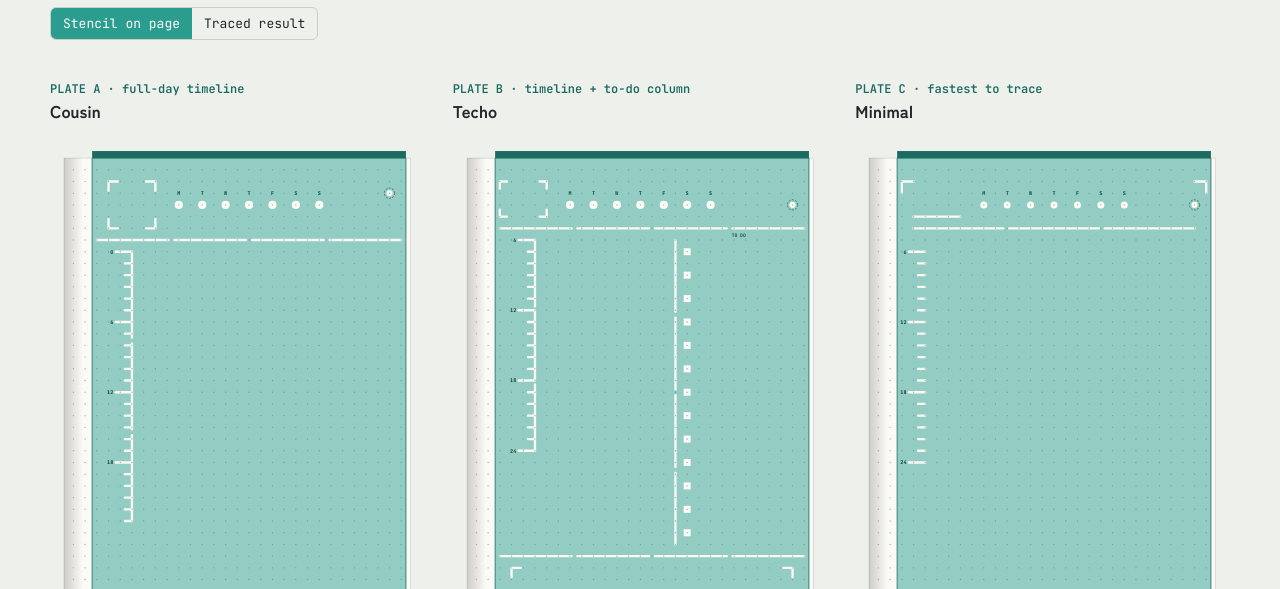
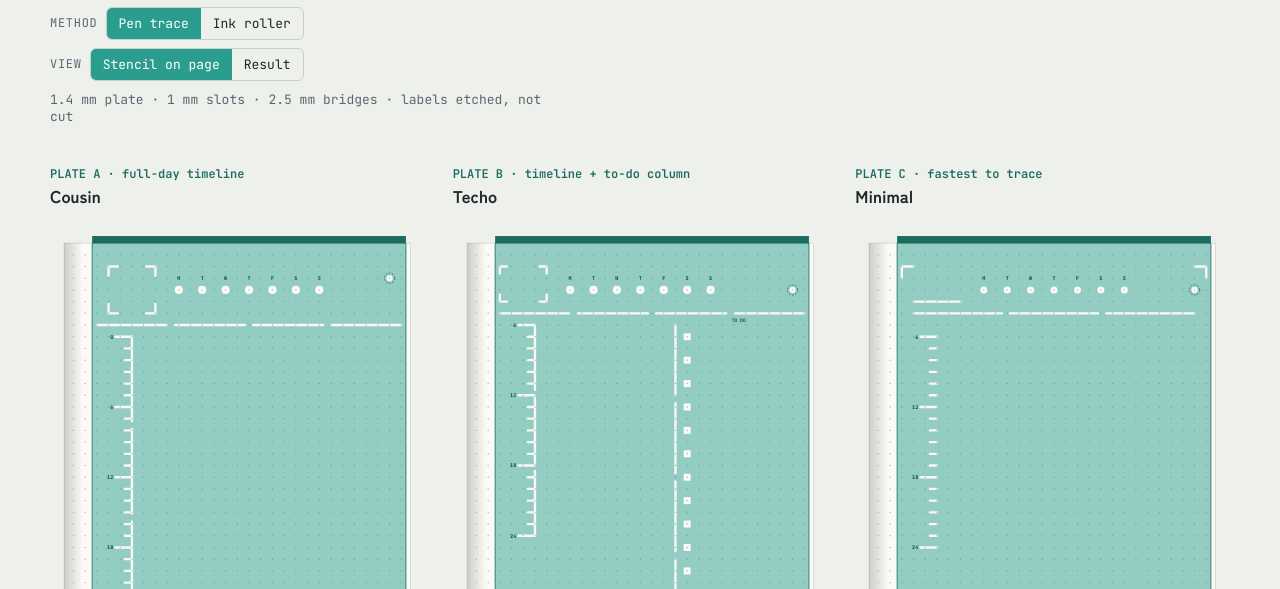
Before and after one commit to schwagner/bujoCalendar, a plain HTML site: page mockups/index.html in a window 1280 px wide. Shown: the part 211-800 px from the top of the page. Drawn offline with Linux system fonts and the light colour scheme; a web font is replaced by a local one.

Commit message:
Mockups: add ink-roller variant with bridged rings and stencil numerals

```diff
--- a/mockups/index.html
+++ b/mockups/index.html
@@ -1,8 +1,8 @@
 <title>Daily Spread Stencil</title>
 <meta name="claude:viewport-fit-sides" content="cover">
-<link rel="stylesheet" href="https://fonts.googleapis.com/css2?family=Zen+Kaku+Gothic+New:wght@400;700&family=JetBrains+Mono:wght@400;600&display=swap">
+<link rel="stylesheet" href="https://fonts.googleapis.com/css2?family=Zen+Kaku+Gothic+New:wght@400;700&family=JetBrains+Mono:wght@400;600&family=Allerta+Stencil&display=swap">
 <style>
-/* Layout: a short intro, three A5 plates side by side (wrap to one column), then the lip section and open questions. */
+/* Layout: a short intro with method/view toggles, three A5 plates side by side (wrap to one column), then the lip section and open questions. */
 :root {
   --bg: #eef0ec;
   --fg: #22262a;
@@ -17,6 +17,7 @@
   --card: #f8f9f6;
   --f-display: "Zen Kaku Gothic New", "Hiragino Sans", "Noto Sans JP", system-ui, sans-serif;
   --f-mono: "JetBrains Mono", ui-monospace, "SFMono-Regular", Menlo, monospace;
+  --f-stencil: "Allerta Stencil", "Stencil", "Arial Black", sans-serif;
 }
 @media (prefers-color-scheme: dark) { :root:not([data-theme="light"]) {
   --bg: #171a1c; --fg: #e4e7e3; --muted: #9aa39f; --rule: #343a3d; --paper: #e9e7df; --dot: #9a9e98;
@@ -35,11 +36,14 @@ h3 { font-size: 17px; margin: 0; }
 p { margin: 0; }
 .eyebrow { font-family: var(--f-mono); font-size: 12px; letter-spacing: .08em; text-transform: uppercase; color: var(--muted); }
 .lede { color: var(--muted); }
-.controls { display: flex; flex-wrap: wrap; gap: 8px; align-items: center; }
+.controls { display: flex; flex-wrap: wrap; gap: 8px 16px; align-items: center; }
+.controls label { font: 12px var(--f-mono); letter-spacing: .06em; text-transform: uppercase; color: var(--muted); }
+.ctl { display: flex; gap: 8px; align-items: center; }
 .seg { display: inline-flex; border: 1px solid var(--rule); border-radius: 6px; overflow: hidden; }
 .seg button { font: 500 13px var(--f-mono); padding: 7px 12px; border: 0; background: transparent; color: var(--fg); cursor: pointer; }
 .seg button[aria-pressed="true"] { background: var(--stencil); color: #fff; }
 .seg button:focus-visible { outline: 2px solid var(--stencil); outline-offset: -2px; }
+.spec { font: 13px var(--f-mono); color: var(--muted); }
 .plates { display: grid; grid-template-columns: repeat(auto-fit, minmax(300px, 1fr)); gap: 28px; }
 .plate { display: grid; gap: 12px; align-content: start; min-width: 0; }
 .plate svg { width: 100%; height: auto; display: block; }
@@ -63,11 +67,22 @@ ol.q { margin: 0; padding-left: 20px; display: grid; gap: 8px; max-width: 72ch;
     <h1>Daily spread stencil, three directions</h1>
     <p class="lede">Each plate is drawn to scale in millimetres over an A5 page. Every slot sits on the 5 mm dot pitch. The dark band at the top is the lip that hooks over the page edge. Gaps in long slots are bridges that hold the stencil together; you close them by hand.</p>
     <div class="controls">
-      <div class="seg" role="group" aria-label="View">
-        <button id="v-stencil" aria-pressed="true">Stencil on page</button>
-        <button id="v-ink" aria-pressed="false">Traced result</button>
+      <div class="ctl">
+        <label for="m-trace">Method</label>
+        <div class="seg" role="group" aria-label="Method">
+          <button id="m-trace" aria-pressed="true">Pen trace</button>
+          <button id="m-roll" aria-pressed="false">Ink roller</button>
+        </div>
+      </div>
+      <div class="ctl">
+        <label for="v-plate">View</label>
+        <div class="seg" role="group" aria-label="View">
+          <button id="v-plate" aria-pressed="true">Stencil on page</button>
+          <button id="v-ink" aria-pressed="false">Result</button>
+        </div>
       </div>
     </div>
+    <p class="spec" id="spec"></p>
   </header>
 
   <div class="plates" id="plates"></div>
@@ -89,7 +104,7 @@ ol.q { margin: 0; padding-left: 20px; display: grid; gap: 8px; max-width: 72ch;
           <!-- stencil plate + lip -->
           <path d="M -1.6 -1.4 L 70 -1.4 L 70 0 L 0.2 0 L 0.2 0 L -0.2 0 L -0.2 3 L -1.6 3 Z" fill="var(--stencil)" stroke="var(--stencil-edge)" stroke-width=".15"/>
           <g class="svg-label" font-size="1.7">
-            <text x="20" y="-3">plate 1.4 mm, slots cut through</text>
+            <text x="16" y="-3">plate 1.4 mm (trace) · 0.6 mm (roller)</text>
             <text x="-15" y="5.2">lip</text>
             <text x="-15" y="7.2">3 mm drop</text>
             <text x="24" y="7">book block (pages)</text>
@@ -101,10 +116,10 @@ ol.q { margin: 0; padding-left: 20px; display: grid; gap: 8px; max-width: 72ch;
       </div>
       <div style="display:grid;gap:12px">
         <p>The lip is a fence on the underside. It drops about 3 mm and butts against the top edge of the whole text block, so it registers every page the same way. This sets vertical position.</p>
-        <p>Horizontal position comes from the two round registration windows. Slide the stencil left or right until a printed dot sits centred in each window, then draw.</p>
+        <p>Horizontal position comes from the two round registration windows. Slide the stencil left or right until a printed dot sits centred in each window, then draw. With a roller, roll from the foot of the page toward the lip so the stroke pushes the stencil into its seat.</p>
         <dl>
-          <dt>Plate</dt><dd>1.4 mm PETG or PLA, slots 1.0 mm wide (fits 0.3–0.5 mm fineliners)</dd>
-          <dt>Bridges</dt><dd>2.5 mm, roughly every 40 mm on long slots</dd>
+          <dt>Pen trace</dt><dd>1.4 mm plate, 1.0 mm slots (fits 0.3–0.5 mm fineliners), 2.5 mm bridges, etched labels</dd>
+          <dt>Ink roller</dt><dd>0.6 mm plate, 1.3 mm slots with a 45° bevel on the top edge, 1.0 mm bridges, circles and boxes cut as bridged rings, numbers and letters cut through in a stencil face</dd>
           <dt>Spine side</dt><dd>Plate stops 12 mm from the gutter so it lies flat on a hardcover</dd>
           <dt>Grid offset</dt><dd>Assumed dots at x = 4 + 5n, y = 5 + 5n. This will be a parameter in the SCAD.</dd>
         </dl>
@@ -116,9 +131,10 @@ ol.q { margin: 0; padding-left: 20px; display: grid; gap: 8px; max-width: 72ch;
     <h2>Decisions before the SCAD</h2>
     <ol class="q">
       <li>Which plate, or which parts to combine.</li>
+      <li>Pen, roller, or both from one SCAD file with a mode switch.</li>
       <li>Left-hand pages: a mirrored second print, or a lip that drops on both faces so one stencil flips?</li>
       <li>Where your notebook's dots actually start from the top and outer edges. One measurement each is enough.</li>
-      <li>Engraved hour numbers and day letters (raised or recessed on the top face), or plain?</li>
+      <li>For pen tracing: etched hour numbers and day letters on the top face, or a plain plate?</li>
     </ol>
   </section>
 </div>
@@ -127,29 +143,55 @@ ol.q { margin: 0; padding-left: 20px; display: grid; gap: 8px; max-width: 72ch;
 const PAGE = { w: 148, h: 210 };
 const GRID = { pitch: 5, ox: 4, oy: 5 };
 const ST = { x0: 12, x1: 146, y0: 0, y1: 208, lip: 3 };
-const SLOT = 1.0, BRIDGE = 2.5, SPAN = 40;
+const MODES = {
+  trace: { slot: 1.0, bridge: 2.5, span: 40, roll: false, plate: 1.4 },
+  roll:  { slot: 1.3, bridge: 1.0, span: 40, roll: true,  plate: 0.6 },
+};
+let CFG = MODES.trace;
+
+// Centreline gap between slot ends; round end caps eat half a slot width on each side.
+const gap = () => CFG.bridge + CFG.slot;
 
 // Split a straight slot into bridged segments.
 function slot(x1, y1, x2, y2) {
   const L = Math.hypot(x2 - x1, y2 - y1);
-  if (L <= SPAN + 5) return [{ t: "poly", p: [[x1, y1], [x2, y2]] }];
-  const n = Math.ceil(L / SPAN), seg = (L - (n - 1) * BRIDGE) / n, ux = (x2 - x1) / L, uy = (y2 - y1) / L;
+  if (L <= CFG.span + 5) return [{ t: "poly", p: [[x1, y1], [x2, y2]] }];
+  const n = Math.ceil(L / CFG.span), g = gap(), seg = (L - (n - 1) * g) / n, ux = (x2 - x1) / L, uy = (y2 - y1) / L;
   const out = [];
   for (let i = 0; i < n; i++) {
-    const a = i * (seg + BRIDGE), b = a + seg;
+    const a = i * (seg + g), b = a + seg;
     out.push({ t: "poly", p: [[x1 + ux * a, y1 + uy * a], [x1 + ux * b, y1 + uy * b]] });
   }
   return out;
 }
 const poly = (...p) => ({ t: "poly", p });
-const hole = (x, y, r) => ({ t: "hole", x, y, r });
-const reg = (x, y) => ({ t: "reg", x, y, r: 1.3 });
-const sq = (x, y, s) => ({ t: "sq", x, y, s });
-const txt = (x, y, s, size = 2.2, anchor = "middle") => ({ t: "txt", x, y, s, size, anchor });
+const reg = (x, y) => ({ t: "reg", x, y, r: CFG.roll ? 1.8 : 1.3 });
+const txt = (x, y, s, size = 2.2, anchor = "middle") => ({ t: "txt", x, y, s, size: CFG.roll ? size * 1.35 : size, anchor });
+
+// A round hole for tracing; a ring slot with three bridges for rolling.
+function hole(x, y, r) {
+  if (!CFG.roll) return [{ t: "hole", x, y, r }];
+  const R = r + 0.3, da = gap() / R, arc = (2 * Math.PI - 3 * da) / 3, out = [];
+  for (let i = 0; i < 3; i++) {
+    const a0 = -Math.PI / 2 + da / 2 + i * (arc + da), p = [];
+    for (let k = 0; k <= 12; k++) { const a = a0 + arc * k / 12; p.push([x + R * Math.cos(a), y + R * Math.sin(a)]); }
+    out.push({ t: "poly", p });
+  }
+  return out;
+}
+// A square hole for tracing; four corner Ls with mid-side bridges for rolling.
+function sq(x, y, s) {
+  if (!CFG.roll) return [{ t: "sq", x, y, s }];
+  const h = (s + 2) / 2, a = h - gap() / 2;
+  return [
+    poly([x - h, y - h + a], [x - h, y - h], [x - h + a, y - h]), poly([x + h - a, y - h], [x + h, y - h], [x + h, y - h + a]),
+    poly([x - h, y + h - a], [x - h, y + h], [x - h + a, y + h]), poly([x + h - a, y + h], [x + h, y + h], [x + h, y + h - a]),
+  ];
+}
+
 const DAYS = ["M", "T", "W", "T", "F", "S", "S"];
-
 function days(x0, y, step = 10, r = 1.75) {
-  return DAYS.flatMap((d, i) => [hole(x0 + i * step, y, r), txt(x0 + i * step, y - 4.2, d)]);
+  return DAYS.flatMap((d, i) => [...hole(x0 + i * step, y, r), txt(x0 + i * step, y - 4.2, d)]);
 }
 function corners(x0, y0, x1, y1, a) {
   return [poly([x0, y0 + a], [x0, y0], [x0 + a, y0]), poly([x1 - a, y0], [x1, y0], [x1, y0 + a]),
@@ -166,7 +208,7 @@ function timeline(x, yStart, hFrom, hTo, rail) {
   return els;
 }
 
-const VARIANTS = [
+const variants = () => [
   {
     id: "A", name: "Cousin", tag: "full-day timeline",
     notes: ["24-hour rail, 0–23, one hour per row", "Date box and day-of-week circles", "Wide free area to the right", "Quote rule near the foot of the page"],
@@ -188,8 +230,8 @@ const VARIANTS = [
       ...slot(14, 30, 144, 30),
       ...timeline(29, 35, 6, 24, true),
       ...slot(89, 35, 89, 165),
-      txt(116, 33.6, "TO DO", 2),
-      ...Array.from({ length: 13 }, (_, i) => sq(94, 40 + i * 10, 3)),
+      txt(116, 33.9, "TO DO", 2),
+      ...Array.from({ length: 13 }, (_, i) => sq(94, 40 + i * 10, 3)).flat(),
       ...slot(14, 170, 144, 170),
       ...corners(19, 175, 139, 195, 4),
       reg(139, 20), reg(79, 200),
@@ -203,7 +245,7 @@ const VARIANTS = [
       poly([19, 25], [39, 25]),
       ...days(49, 20, 10, 1.5),
       ...slot(19, 30, 139, 30),
-      ...timeline(24, 40, 6, 24, false),
+      ...timeline(29, 40, 6, 24, false),
       reg(139, 20), reg(79, 195),
     ],
   },
@@ -212,10 +254,17 @@ const VARIANTS = [
 const NS = "http://www.w3.org/2000/svg";
 const el = (n, a = {}) => { const e = document.createElementNS(NS, n); for (const k in a) e.setAttribute(k, a[k]); return e; };
 const pts = p => p.map(q => q.join(",")).join(" ");
+function label(e, fill) {
+  const font = CFG.roll ? "var(--f-stencil)" : "var(--f-mono)";
+  const t = el("text", { x: e.x, y: e.y, "text-anchor": e.anchor,
+    style: `font-family:${font};font-size:${e.size}px;font-weight:${CFG.roll ? 400 : 600};fill:${fill}` });
+  t.textContent = e.s;
+  return t;
+}
 
-function render(v, mode) {
+function render(v, view) {
   const svg = el("svg", { viewBox: `-6 ${-ST.lip - 6} ${PAGE.w + 12} ${PAGE.h + ST.lip + 12}`, role: "img",
-    "aria-label": `Plate ${v.id}, ${v.name}: ${mode === "ink" ? "traced result" : "stencil on page"}` });
+    "aria-label": `Plate ${v.id}, ${v.name}, ${CFG.roll ? "ink roller" : "pen trace"}: ${view === "ink" ? "result" : "stencil on page"}` });
   const defs = el("defs");
   const grad = el("linearGradient", { id: `sp${v.id}`, x1: "0", x2: "1" });
   grad.append(el("stop", { offset: "0", "stop-color": "#000", "stop-opacity": ".18" }), el("stop", { offset: "1", "stop-color": "#000", "stop-opacity": "0" }));
@@ -229,12 +278,15 @@ function render(v, mode) {
     for (let y = GRID.oy; y < PAGE.h; y += GRID.pitch) g.append(el("circle", { cx: x, cy: y, r: .3, fill: "var(--dot)" }));
   svg.append(defs, g);
 
-  if (mode === "ink") {
-    const ink = el("g", { fill: "none", stroke: "var(--ink)", "stroke-width": .4, "stroke-linecap": "round", "stroke-linejoin": "round" });
+  if (view === "ink") {
+    // Pen lines follow the slot wall; rolled ink fills the whole slot.
+    const w = CFG.roll ? CFG.slot : .4;
+    const ink = el("g", { fill: "none", stroke: "var(--ink)", "stroke-width": w, "stroke-linecap": "round", "stroke-linejoin": "round" });
     for (const e of v.els) {
       if (e.t === "poly") ink.append(el("polyline", { points: pts(e.p) }));
       if (e.t === "hole") ink.append(el("circle", { cx: e.x, cy: e.y, r: e.r - .2 }));
       if (e.t === "sq") ink.append(el("rect", { x: e.x - e.s / 2 + .2, y: e.y - e.s / 2 + .2, width: e.s - .4, height: e.s - .4 }));
+      if (e.t === "txt" && CFG.roll) ink.append(label(e, "var(--ink)"));
     }
     svg.append(ink);
     return svg;
@@ -243,47 +295,55 @@ function render(v, mode) {
   // stencil body with cutouts as a mask
   const mask = el("mask", { id: `m${v.id}`, maskUnits: "userSpaceOnUse" });
   mask.append(el("rect", { x: -10, y: -10, width: 200, height: 240, fill: "#fff" }));
-  const cut = el("g", { stroke: "#000", fill: "#000", "stroke-width": SLOT, "stroke-linecap": "round", "stroke-linejoin": "round" });
+  const cut = el("g", { stroke: "#000", fill: "#000", "stroke-width": CFG.slot, "stroke-linecap": "round", "stroke-linejoin": "round" });
   for (const e of v.els) {
     if (e.t === "poly") cut.append(el("polyline", { points: pts(e.p), fill: "none" }));
     if (e.t === "hole" || e.t === "reg") cut.append(el("circle", { cx: e.x, cy: e.y, r: e.r, stroke: "none" }));
     if (e.t === "sq") cut.append(el("rect", { x: e.x - e.s / 2, y: e.y - e.s / 2, width: e.s, height: e.s, stroke: "none" }));
+    if (e.t === "txt" && CFG.roll) { const t = label(e, "#000"); t.setAttribute("stroke", "none"); cut.append(t); }
   }
   mask.append(cut);
   defs.append(mask);
 
   const body = `M ${ST.x0} ${ST.y0} H ${ST.x1} V ${ST.y1 - 3} Q ${ST.x1} ${ST.y1} ${ST.x1 - 3} ${ST.y1} H ${ST.x0 + 3} Q ${ST.x0} ${ST.y1} ${ST.x0} ${ST.y1 - 3} Z`;
-  svg.append(el("path", { d: body, fill: "var(--stencil)", "fill-opacity": .5, mask: `url(#m${v.id})`, stroke: "var(--stencil-edge)", "stroke-width": .35 }));
+  svg.append(el("path", { d: body, fill: "var(--stencil)", "fill-opacity": CFG.roll ? .38 : .5, mask: `url(#m${v.id})`, stroke: "var(--stencil-edge)", "stroke-width": .35 }));
   svg.append(el("rect", { x: ST.x0, y: -ST.lip, width: ST.x1 - ST.x0, height: ST.lip, fill: "var(--stencil-edge)" }));
 
-  // registration window rings + engraved labels
+  // registration window rings, plus etched labels when tracing
   const deco = el("g");
   for (const e of v.els) {
     if (e.t === "reg") deco.append(el("circle", { cx: e.x, cy: e.y, r: e.r + .9, fill: "none", stroke: "var(--engrave)", "stroke-width": .25, "stroke-dasharray": ".8 .6" }));
-    if (e.t === "txt") { const t = el("text", { x: e.x, y: e.y, "font-size": e.size, "text-anchor": e.anchor, fill: "var(--engrave)", "font-family": "var(--f-mono)", "font-weight": 600 }); t.textContent = e.s; deco.append(t); }
+    if (e.t === "txt" && !CFG.roll) deco.append(label(e, "var(--engrave)"));
   }
   svg.append(deco);
   return svg;
 }
 
-let mode = "stencil";
+let method = "trace", view = "plate";
 function draw() {
+  CFG = MODES[method];
   const host = document.getElementById("plates");
   host.replaceChildren();
-  for (const v of VARIANTS) {
+  for (const v of variants()) {
     const card = document.createElement("article");
     card.className = "plate";
     card.innerHTML = `<div><span class="tag">PLATE ${v.id} · ${v.tag}</span><h3>${v.name}</h3></div>`;
-    card.append(render(v, mode));
+    card.append(render(v, view));
     const ul = document.createElement("ul");
     for (const n of v.notes) { const li = document.createElement("li"); li.textContent = n; ul.append(li); }
     card.append(ul);
     host.append(card);
   }
-  document.getElementById("v-stencil").setAttribute("aria-pressed", mode === "stencil");
-  document.getElementById("v-ink").setAttribute("aria-pressed", mode === "ink");
+  document.getElementById("spec").textContent =
+    `${CFG.plate} mm plate · ${CFG.slot} mm slots · ${CFG.bridge} mm bridges` +
+    (CFG.roll ? " · rings, boxes and numbers cut through" : " · labels etched, not cut");
+  for (const [id, on] of [["m-trace", method === "trace"], ["m-roll", method === "roll"], ["v-plate", view === "plate"], ["v-ink", view === "ink"]])
+    document.getElementById(id).setAttribute("aria-pressed", on);
 }
-document.getElementById("v-stencil").onclick = () => { mode = "stencil"; draw(); };
-document.getElementById("v-ink").onclick = () => { mode = "ink"; draw(); };
+document.getElementById("m-trace").onclick = () => { method = "trace"; draw(); };
+document.getElementById("m-roll").onclick = () => { method = "roll"; draw(); };
+document.getElementById("v-plate").onclick = () => { view = "plate"; draw(); };
+document.getElementById("v-ink").onclick = () => { view = "ink"; draw(); };
+document.fonts?.ready.then(draw);
 draw();
 </script>
```
